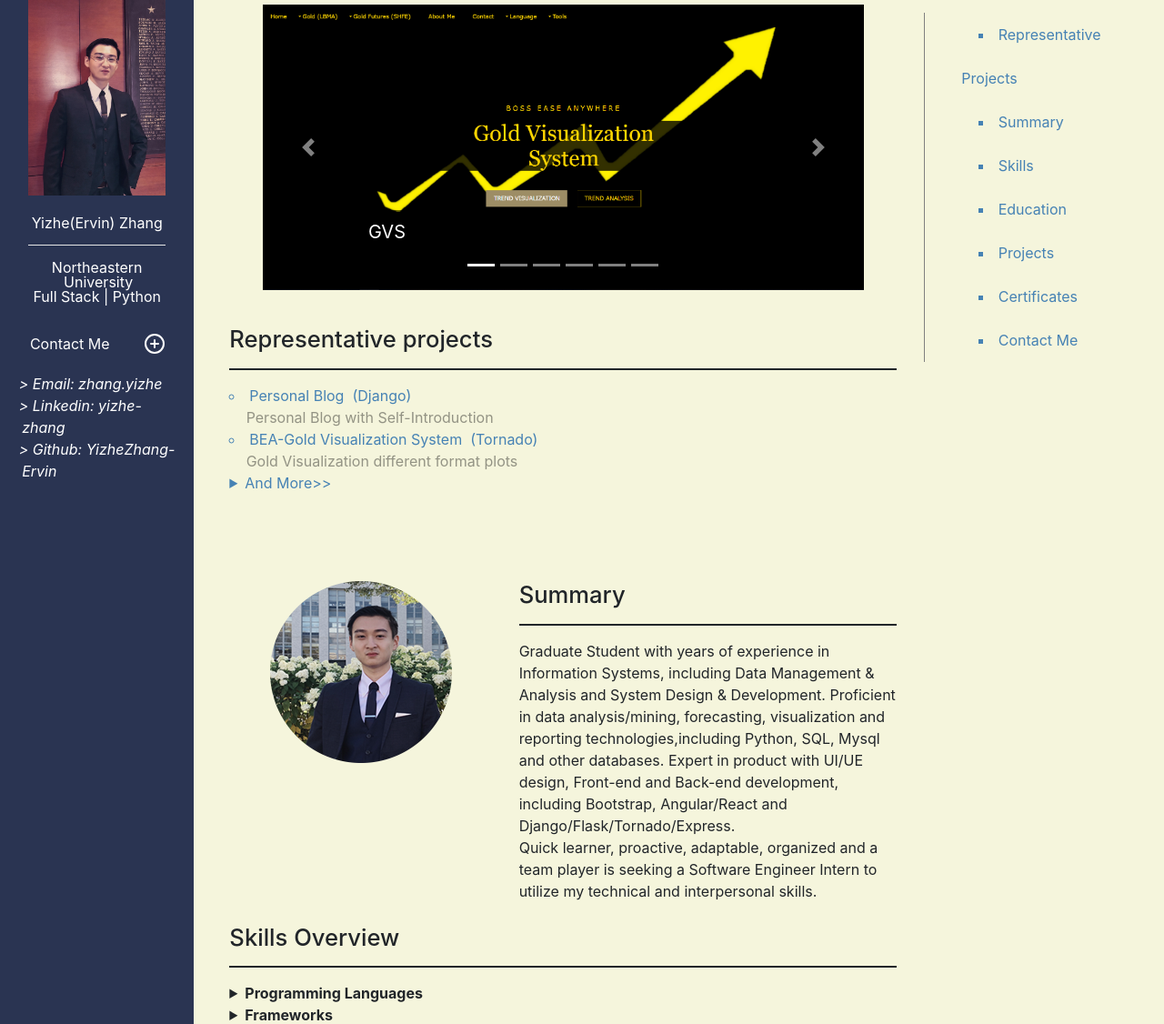
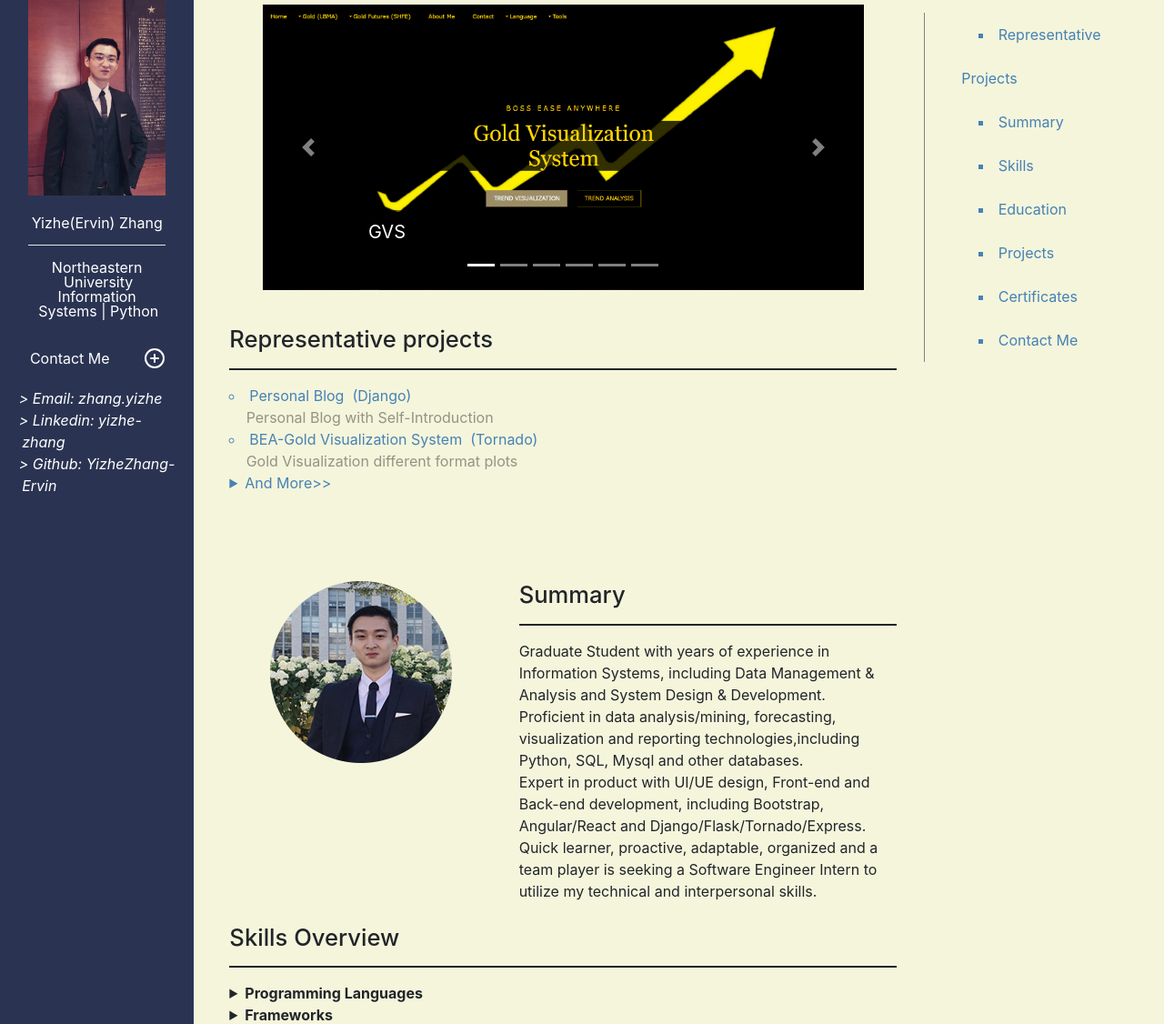
Before and after one commit to YizheZhang-Ervin/EasyEZ_V2, a Django app: page /introduction/ in a window 1280 px wide. Shown: the part 66-1192 px from the top of the page at 91% size. Run offline with Django 3.2, Linux system fonts and the light colour scheme; some libraries are stand-ins or nearby versions.

Commit message:
update intro2

```diff
--- a/Blog/templates/header.html
+++ b/Blog/templates/header.html
@@ -71,7 +71,7 @@
                                 <p class="center">Yizhe(Ervin) Zhang</p>
                                 <hr class="bgc_white">
                                 <p class="center">Northeastern University</p>
-                                <p class="center">Full Stack | Python </p>
+                                <p class="center">Information Systems | Python </p>
                             </a>
                         </li>
                       </ul>
--- a/Blog/templates/introduction.html
+++ b/Blog/templates/introduction.html
@@ -104,10 +104,9 @@
                       <div class="col-md-7 order-md-2">
                           <h3 class="featurette-heading">Summary<span class="text-muted"></span></h3>
                           <hr class="bg-dark" style="border:1px solid">
-                          <p class="p-origin">Graduate Student with years of experience in Information Systems, including Data Management & Analysis and System Design & Development.
-                              Proficient in data analysis/mining, forecasting, visualization and reporting technologies,including Python, SQL, Mysql and other databases.
-                              Expert in product with UI/UE design, Front-end and Back-end development, including Bootstrap, Angular/React and Django/Flask/Tornado/Express.
-                          </p>
+                          <p class="p-origin">Graduate Student with years of experience in Information Systems, including Data Management & Analysis and System Design & Development.</p>
+                          <p class="p-origin">Proficient in data analysis/mining, forecasting, visualization and reporting technologies,including Python, SQL, Mysql and other databases.</p>
+                          <p class="p-origin">Expert in product with UI/UE design, Front-end and Back-end development, including Bootstrap, Angular/React and Django/Flask/Tornado/Express.</p>
                           <p class="p-origin">Quick learner, proactive, adaptable, organized and a team player is seeking a Software Engineer Intern to utilize my technical and interpersonal skills.</p>
                       </div>
                       <div class="col-md-5 order-md-1" style="text-align:center;">
```
